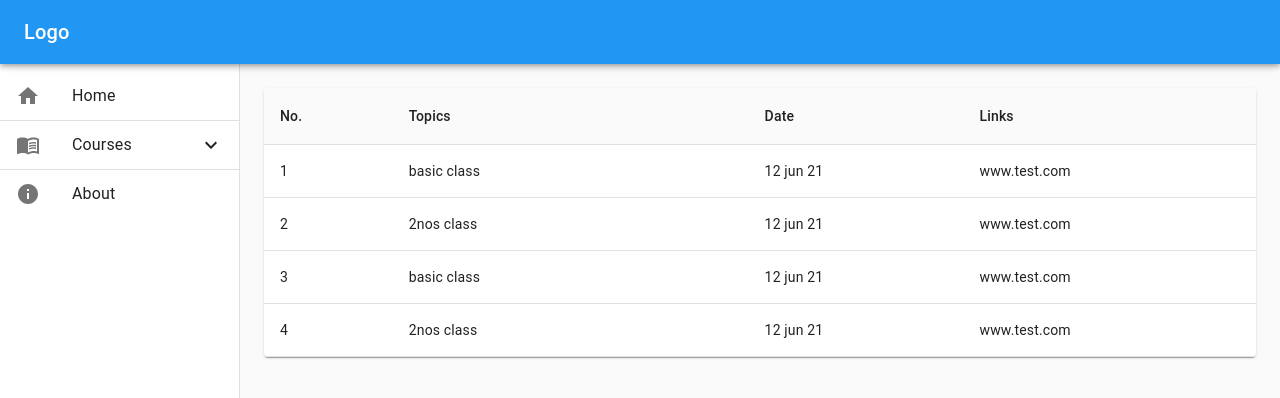
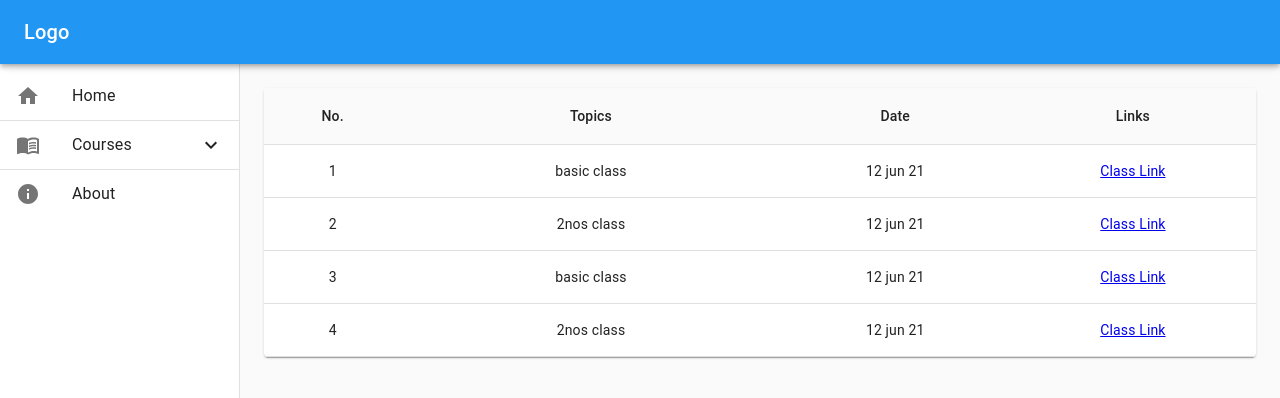
Before and after one commit to Imon621/jchemi, a React (Create React App) app: page /classes in a window 1280 px wide. Shown: the top 398 px of the page. Built offline with nearby package versions, Linux system fonts and the light colour scheme.

Commit message:
simple page build complete

```diff
--- a/src/pages/Classes.js
+++ b/src/pages/Classes.js
@@ -15,31 +15,31 @@ import {} from "@material-ui/core";
 const data = {
   classes: [
     {
+      id: 1,
       no: 1,
       name: "basic class",
-      link: "www.test.com",
-      linkText: "click me",
+      link: "http://www.test.com",
       date: "12 jun 21",
     },
     {
+      id: 2,
       no: 2,
       name: "2nos class",
-      link: "www.test.com",
-      linkText: "click me",
+      link: "http://www.test.com",
       date: "12 jun 21",
     },
     {
+      id: 3,
       no: 3,
       name: "basic class",
-      link: "www.test.com",
-      linkText: "click me",
+      link: "http://www.test.com",
       date: "12 jun 21",
     },
     {
+      id: 4,
       no: 4,
       name: "2nos class",
-      link: "www.test.com",
-      linkText: "click me",
+      link: "http://www.test.com",
       date: "12 jun 21",
     },
   ],
@@ -71,7 +71,7 @@ export default function Classes() {
               {columns.map((column) => (
                 <TableCell
                   key={column.id}
-                  align={column.align}
+                  align="center"
                   style={{ minWidth: column.minWidth }}
                 >
                   {column.label}
@@ -86,10 +86,17 @@ export default function Classes() {
                   {columns.map((column) => {
                     const value = row[column.id];
                     return (
-                      <TableCell key={column.id} align={column.align}>
-                        {column.format && typeof value === "number"
+                      <TableCell key={column.id} align="center">
+                        {/* {column.format && typeof value === "number"
                           ? column.format(value)
-                          : value}
+                          : value} */}
+                        {column.id === "link" ? (
+                          <a target="_blank" href={value}>
+                            Class Link
+                          </a>
+                        ) : (
+                          value
+                        )}
                       </TableCell>
                     );
                   })}
```
